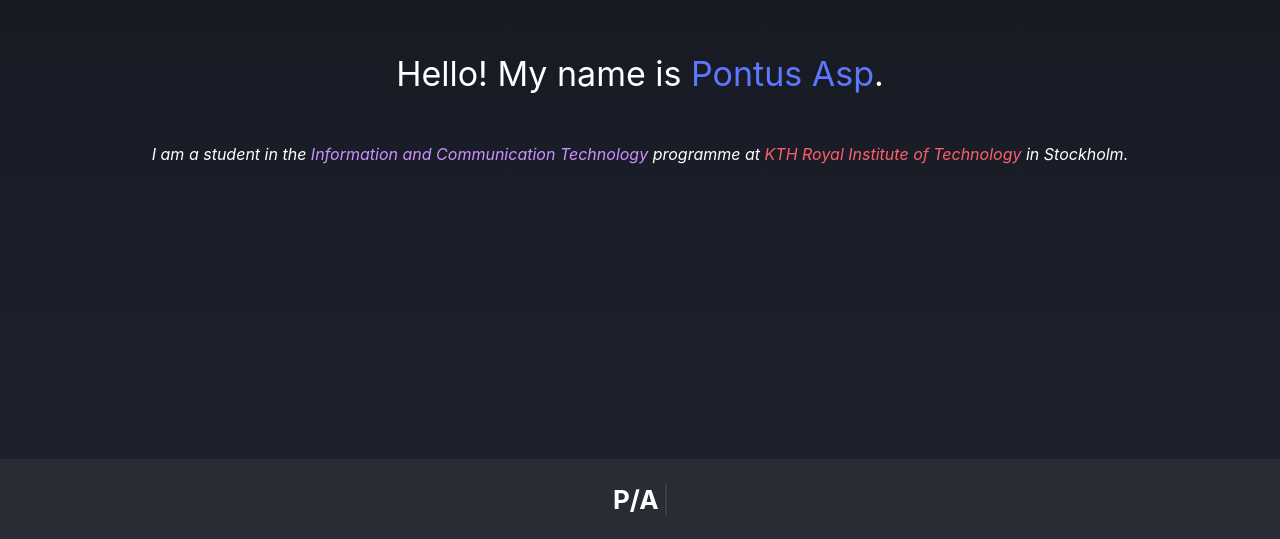
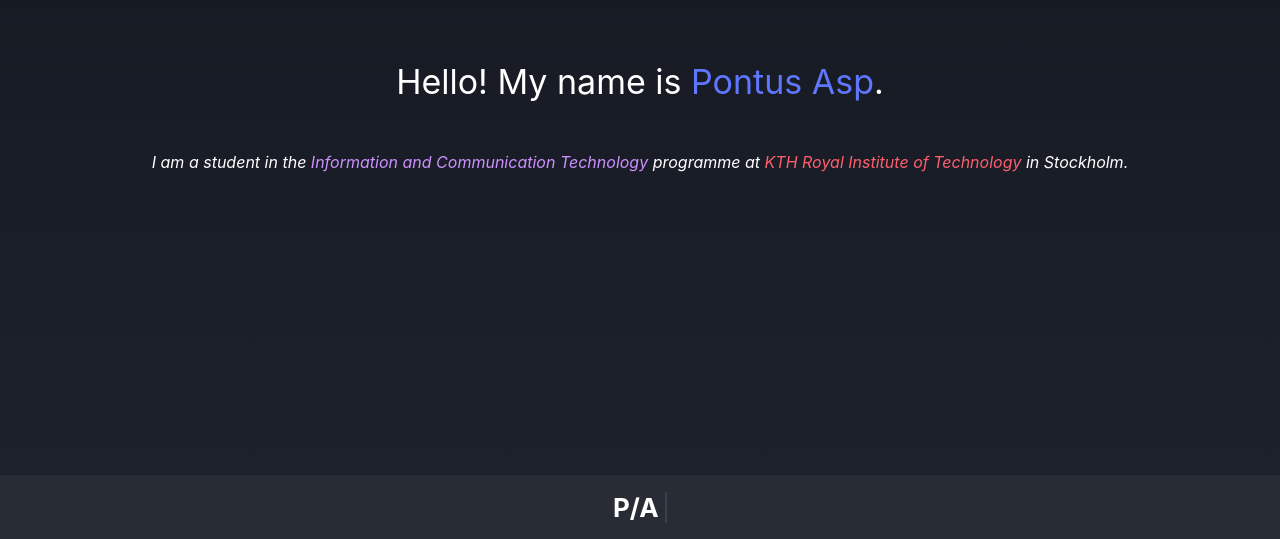
Before and after one commit to pontusasp/pontusasp.github.io, a React (Create React App) app: page / in a window 1280 px wide. Shown: the part 261-800 px from the top of the page. Built offline with nearby package versions, Linux system fonts and the light colour scheme.

Commit message:
made footer smaller

```diff
--- a/src/App.css
+++ b/src/App.css
@@ -4,7 +4,7 @@
 
 .App-footer {
   background-color: #282c34;
-  min-height: 10vh;
+  min-height: 8vh;
   display: flex;
   flex-direction: column;
   align-items: center;
@@ -32,7 +32,7 @@
   justify-content: center;
   color: white;
   background: linear-gradient(#14171f, #1d212c);
-  min-height: 90vh;
+  min-height: 92vh;
   padding: 0 calc(0.5rem + 1vmin);
 }
 
```
